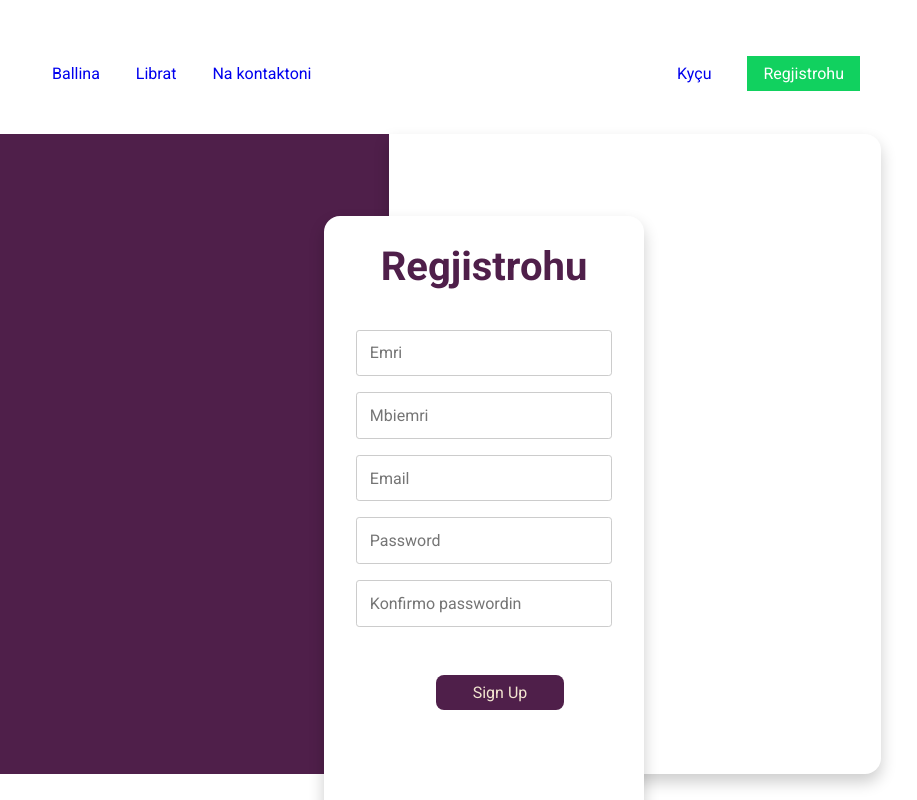
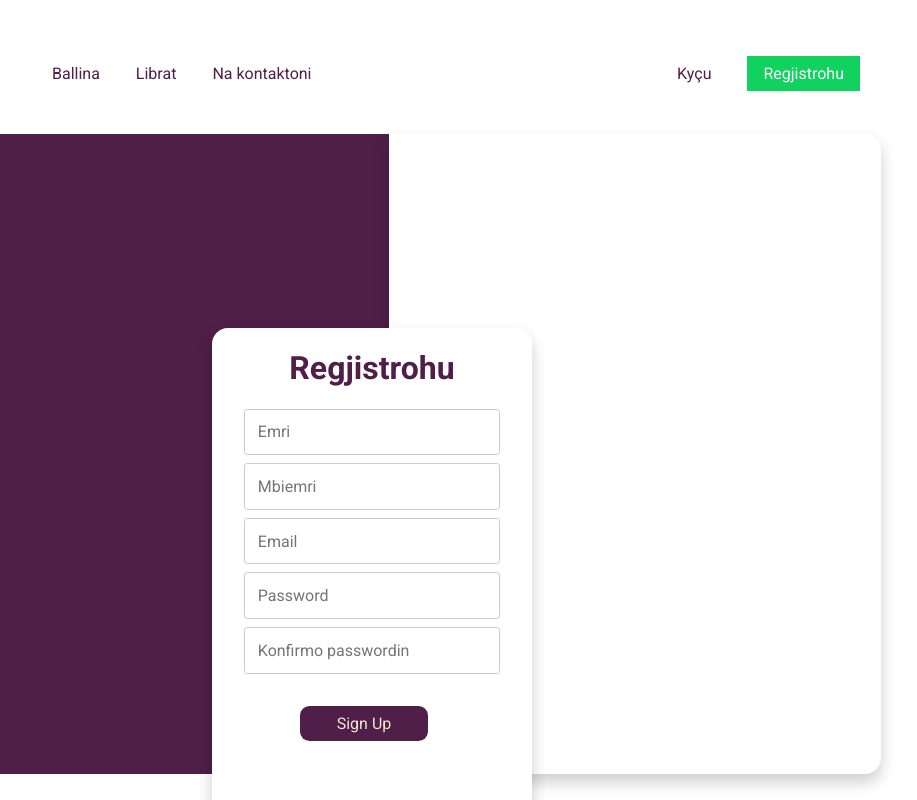
Before and after one commit to EdonaElshani/eBook-Web, a plain HTML site: page regjistrohu.html in a window 1280 px wide. Shown: the top 800 px of the page, 228-1145 px from the left. Drawn offline with nearby package versions, Linux system fonts and the light colour scheme.

Commit message:
Small changes on sign-up page

```diff
--- a/regjistrohu.css
+++ b/regjistrohu.css
@@ -29,6 +29,7 @@ header {
 .kycu,
 .regjistrohu {
   text-decoration: none;
+  color: #4f1f4a;
 }
 .cta {
   margin-left: auto;
@@ -67,16 +68,15 @@ header {
   background-color: #fff;
   position: absolute;
   display: inline-block;
-  margin-top: -35em;
-  margin-left: 34em;
+  margin-top: -28em;
+  margin-left: 27em;
   border-radius: 1em;
   box-shadow: 0 8px 16px rgba(0, 0, 0, 0.2);
 }
 .sign-up-box h1 {
-  font-size: 2.5rem;
+  font-size: 2rem;
   color: #4f1f4a;
   text-align: center;
-  margin-bottom: 1em;
 }
 input[type="email"],
 input[type="password"],
@@ -86,7 +86,7 @@ input[type="text"] {
   display: block;
   border-radius: 0.2em;
   margin: auto;
-  margin-top: 1em;
+  margin-top: 0.5em;
   border: 1px solid #ccc;
   background-color: white;
 }
@@ -96,19 +96,18 @@ input[type="text"] {
   padding: 0.5em;
   background-color: #4f1f4a;
   color: #f2e5d0;
-  border-radius: 0.5em;
-  margin: 3em 7em;
+  border-radius: 0.6em;
   display: inline-block;
   text-decoration: none;
   text-align: center;
-  margin: 3em 7em;
+  margin: 2em 5.5em;
 }
 .sign-up-box a:hover {
   background-color: #532a4f;
 }
 input[type="text"]:focus,
 input[type="email"]:focus,
-input[type="password"]:focus{
+input[type="password"]:focus {
   outline: none;
   box-shadow: 0 0 3px #4f1f4a;
 }
@@ -134,28 +133,29 @@ footer a {
   color: #1e1e1e;
   text-decoration: none;
 }
-footer a:hover{
+footer a:hover {
   border-bottom: 1px solid #4f1f4a;
   color: black;
   transition: all 0.3s ease;
-
 }
 .kontakti-footer h1,
 .social-media h1,
 .nav-footer h1 {
   text-transform: uppercase;
 }
-.social-media, .nav-footer, .kontakti-footer {
+.social-media,
+.nav-footer,
+.kontakti-footer {
   display: flex;
   flex-direction: column;
   justify-content: space-between;
 }
-.social-media{
+.social-media {
   align-items: center;
 }
 .social-media ion-icon {
   font-size: 1.5em;
 }
-.kontakti-footer ion-icon{
+.kontakti-footer ion-icon {
   font-size: 1.1em;
 }
--- a/sign-up.css
+++ b/sign-up.css
@@ -30,6 +30,7 @@ header {
 .kycu,
 .regjistrohu {
   text-decoration: none;
+  color:#4f1f4a;
 }
 .cta {
   margin-left: auto;
@@ -67,8 +68,8 @@ header {
   background-color: #fff;
   position: absolute;
   display: inline-block;
-  margin-top: -30em;
-  margin-left: 34em;
+  margin-top: -24em;
+    margin-left: 27em;
   border-radius: 1em;
   box-shadow: 0 8px 16px rgba(0, 0, 0, 0.2);
 }
@@ -96,7 +97,7 @@ input[type="password"] {
   background-color: #4f1f4a;
   color: #f2e5d0;
   border-radius: 0.5em;
-  margin: 3em 7em;
+  margin: 2em 6em;
   display: inline-block;
   text-decoration: none;
   text-align: center;
```
Also changed, not shown: sign-up.html (+0 -1 lines).
